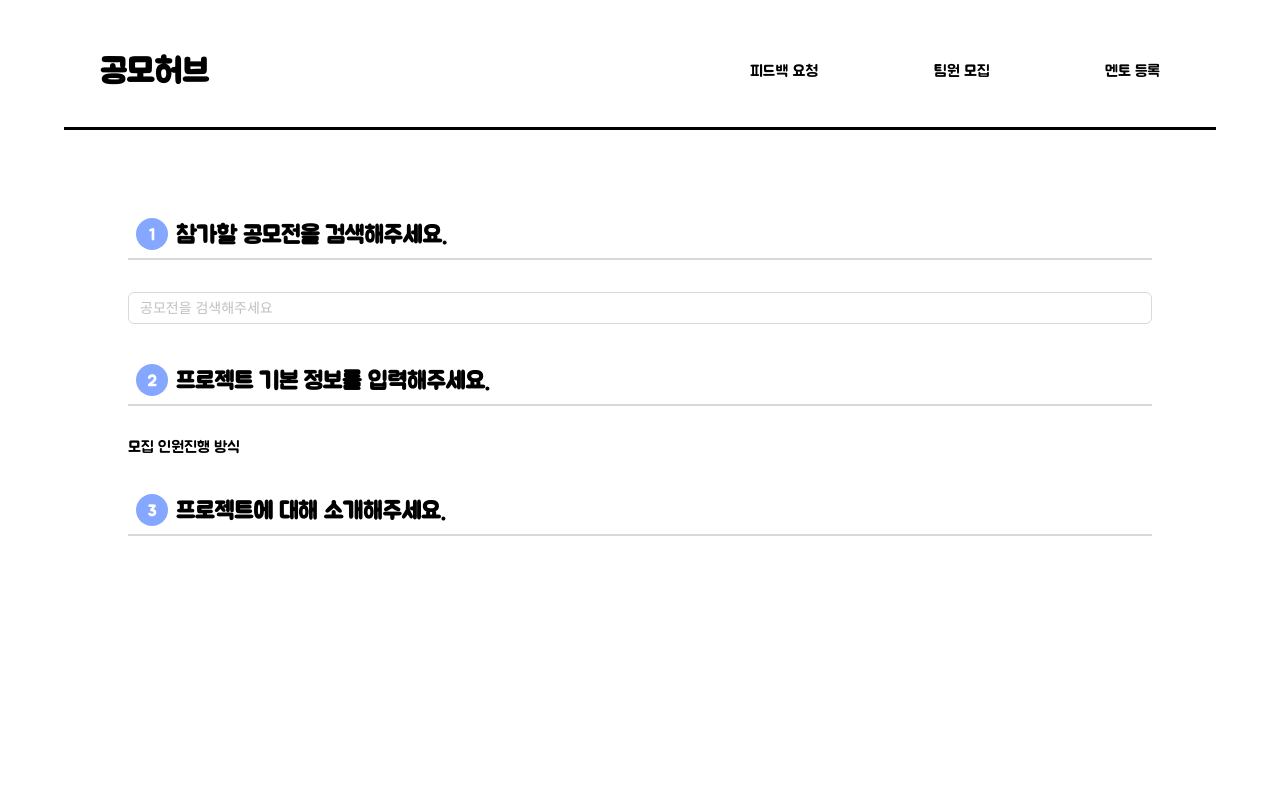
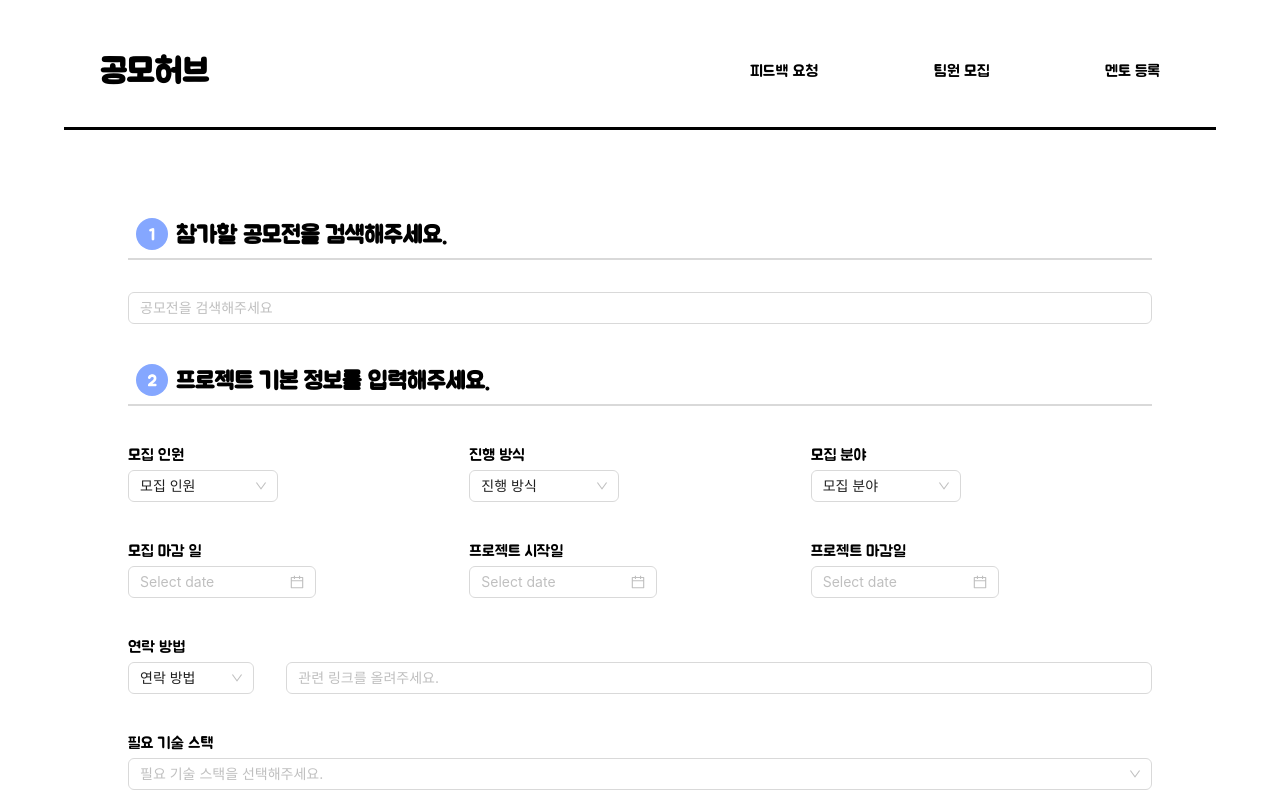
Before and after one commit to GongmoHub/front-web, a Next.js app: page /post/write in a window 1280 px wide. Shown: the top 800 px of the page. Built offline with nearby package versions, Linux system fonts and the light colour scheme.

Commit message:
💄 post/write 페이지 디자인

```diff
--- a/src/app/post/write/page.tsx
+++ b/src/app/post/write/page.tsx
@@ -1,13 +1,25 @@
 'use client'
 
-import React from 'react'
+import React, { useState } from 'react'
 import './style.scss'
+import { DownOutlined, UserOutlined } from '@ant-design/icons';
 import type { DatePickerProps } from 'antd';
-import { Input, DatePicker } from 'antd';
+import type { MenuProps } from 'antd';
+import { Input, DatePicker, Select, Button, Space } from 'antd';
+
+const { TextArea } = Input;
 
 export default function page() {
+  const [numberOfPeople, setNumberOfPeople] = useState("모집 인원")
+  const [value, setValue] = useState('');
+
+
   const onChange: DatePickerProps['onChange'] = (date, dateString) => {
     console.log(date, dateString);
+  };
+
+  const handleChange = (value: string) => {
+    console.log(`selected ${value}`);
   };
 
   return (
@@ -30,16 +42,149 @@ export default function page() {
         </div>
         <div className='section_content'>
           <ul className='list-line'>
+
             <li className='list-item'>
               <label htmlFor="">모집 인원</label>
+              <div>
+                <Select
+                  defaultValue="모집 인원"
+                  style={{ width: 150 }}
+                  onChange={handleChange}
+                  options={[
+                    { value: '1명', label: '1명' },
+                    { value: '2명', label: '2명' },
+                    { value: '3명', label: '3명' },
+                    { value: '4명', label: '4명' },
+                  ]}
+                />
+              </div>
+            </li>
+
+            <li className='list-item'>
+              <label htmlFor="">진행 방식</label>
+              <div>
+                <Select
+                  defaultValue="진행 방식"
+                  style={{ width: 150 }}
+                  onChange={handleChange}
+                  options={[
+                    { value: '온라인', label: '온라인' },
+                    { value: '오프라인', label: '오프라인' },
+                    { value: '온/오프라인', label: '온/오프라인' },
+                  ]}
+                />
+              </div>
+            </li>
+
+            <li className='list-item'>
+              <label htmlFor="">모집 분야</label>
+              <div>
+                <Select
+                  defaultValue="모집 분야"
+                  style={{ width: 150 }}
+                  onChange={handleChange}
+                  options={[
+                    { value: '프론트', label: '프론트' },
+                    { value: '백엔드', label: '백엔드' },
+                    { value: '디자이너', label: '디자이너' },
+                    { value: 'IOS', label: 'IOS' },
+                    { value: '안드로이드', label: '안드로이드' },
+                    { value: '데브옵스', label: '데브옵스' },
+                    { value: 'PM', label: 'PM' },
+                    { value: '기획자', label: '기획자' },
+                    { value: '마케터', label: '마케터' },
+                  ]}
+                />
+              </div>
+            </li>
+
+
+          </ul>
+          <ul className='list-line'>
+            <li className='list-item'>
+              <label htmlFor="">모집 마감 일</label>
+              <div>
+                <DatePicker onChange={onChange} />
+              </div>
+
             </li>
             <li className='list-item'>
-              <label htmlFor="">진행 방식</label>
+              <label htmlFor="">프로젝트 시작일</label>
+              <div>
+                <DatePicker onChange={onChange} />
+              </div>
+            </li>
+            <li className='list-item'>
+              <label htmlFor="">프로젝트 마감일</label>
+              <div>
+                <DatePicker onChange={onChange} />
+              </div>
             </li>
           </ul>
           <ul className='list-line'>
-            <li></li>
-            {/* <DatePicker onChange={onChange} /> */}
+            <li className='list-item'>
+              <label htmlFor="">연락 방법</label>
+              <div className='flex_container'>
+                <Select
+                  defaultValue="연락 방법"
+                  style={{ width: 150 }}
+                  onChange={handleChange}
+                  options={[
+                    { value: '카카오톡', label: '카카오톡' },
+                    { value: '이메일', label: '이메일' },
+                    { value: '구글 폼', label: '구글 폼' },
+                  ]}
+                />
+                <Input placeholder='관련 링크를 올려주세요.' />
+              </div>
+
+            </li>
+          </ul>
+
+          <ul className='list-line'>
+            <li className='list-item'>
+              <label htmlFor="">필요 기술 스택</label>
+              <Select
+                mode="multiple"
+                style={{ width: '100%' }}
+                placeholder="필요 기술 스택을 선택해주세요."
+                onChange={handleChange}
+                options={[
+                  {
+                    label: 'China',
+                    value: 'china',
+                    emoji: '🇨🇳',
+                    desc: 'China (中国)',
+                  },
+                  {
+                    label: 'USA',
+                    value: 'usa',
+                    emoji: '🇺🇸',
+                    desc: 'USA (美国)',
+                  },
+                  {
+                    label: 'Japan',
+                    value: 'japan',
+                    emoji: '🇯🇵',
+                    desc: 'Japan (日本)',
+                  },
+                  {
+                    label: 'Korea',
+                    value: 'korea',
+                    emoji: '🇰🇷',
+                    desc: 'Korea (韩国)',
+                  },
+                ]}
+                optionRender={(option) => (
+                  <Space>
+                    <span role="img" aria-label={option.data.label}>
+                      {option.data.emoji}
+                    </span>
+                    {option.data.desc}
+                  </Space>
+                )}
+              />
+            </li>
           </ul>
         </div>
 
@@ -50,6 +195,25 @@ export default function page() {
           <span className='order'>3</span>
           <h2>프로젝트에 대해 소개해주세요.</h2>
         </div>
+        <div className='section_content'>
+          <ul className='list-line'>
+            <li className='list-item'>
+              <label htmlFor="">제목</label>
+              <Input placeholder="제목을 입력해주세요" />
+            </li>
+          </ul>
+          <ul className='list-line'>
+            <li className='list-item'>
+              <label htmlFor="">팀원 소개 및 모집 이유</label>
+              <TextArea
+                value={value}
+                onChange={(e) => setValue(e.target.value)}
+                placeholder="팀원 소개 및 모집 이유, 목표 등을 입력해주세요."
+                autoSize={{ minRows: 10, maxRows: 20 }}
+              />
+            </li>
+          </ul>
+        </div>
       </section>
     </div>
   )
--- a/src/app/post/write/style.scss
+++ b/src/app/post/write/style.scss
@@ -21,8 +21,24 @@ section {
     .section_content {
         margin: 2rem 0rem;
 
+        label{
+            display: block;
+            margin: 0.5rem 0rem;
+        }
+
         .list-line {
+            width: 100%;
             display: flex;
+            margin: 2rem 0rem;
+
+            .list-item{
+                width: 100%;
+            }
         }
     }
+
+    .flex_container{
+        display: flex;
+        gap: 2rem;
+    }
 }
```
